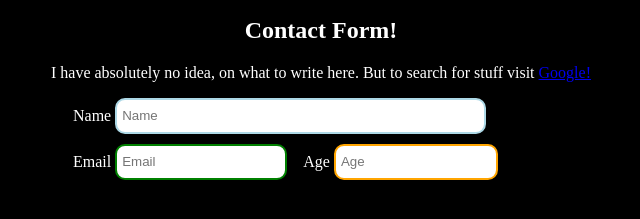
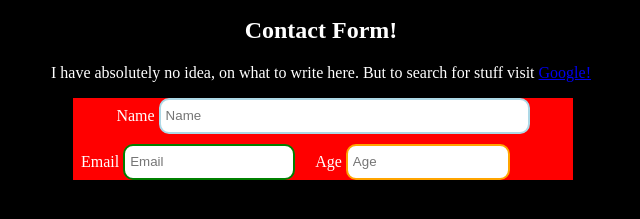
Before and after one commit to Shegs-Emma/WeeklyTask2, a plain HTML site: page index.html in a window 1280 px wide. Shown: the part 101-320 px from the top of the page, without its empty margins (319-959 px from the left). Drawn offline with Linux system fonts and the light colour scheme.

Commit message:
Changed to center align

```diff
--- a/style.css
+++ b/style.css
@@ -7,7 +7,8 @@ body{
 form{
     position: fixed;
     width: 500px;
-    text-align: left;
+    text-align: center;
+    background-color: red;
     margin-left: 30%;
 }
 
```
